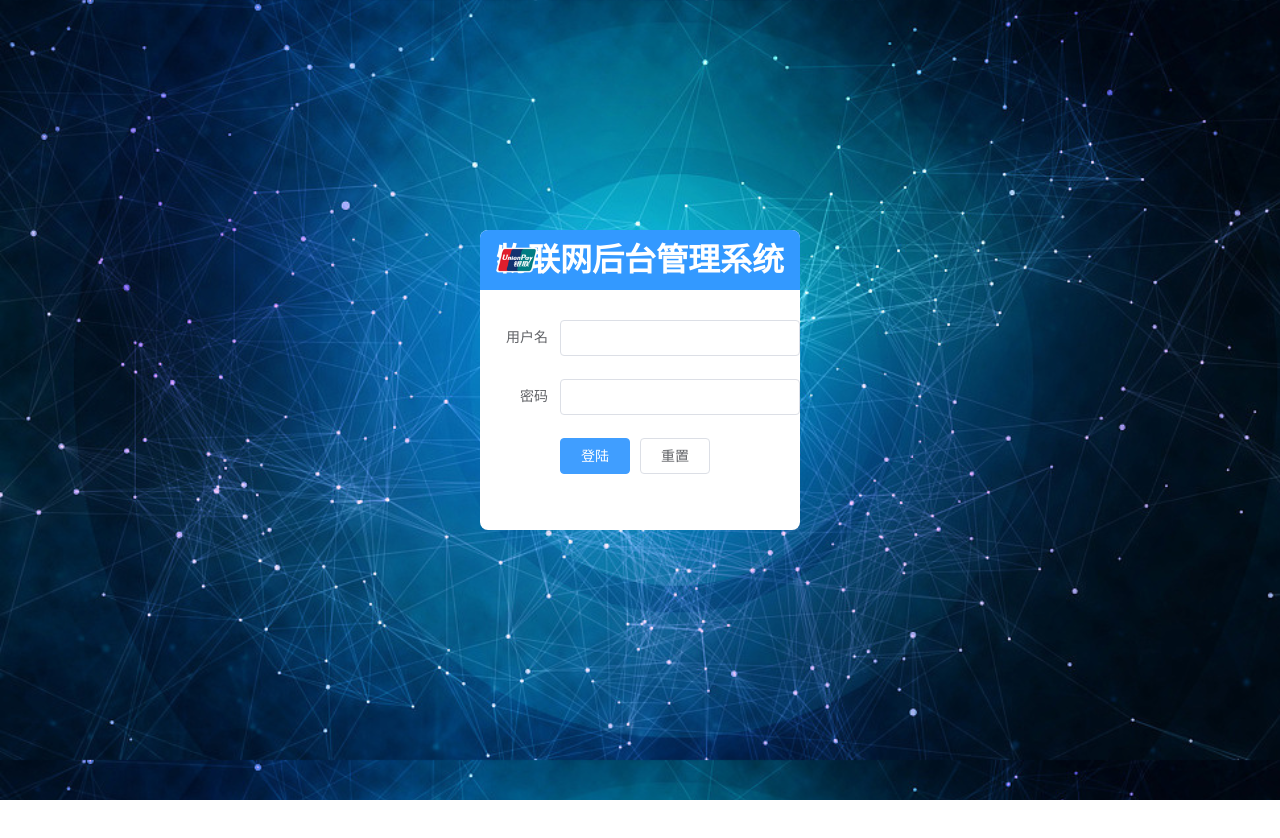
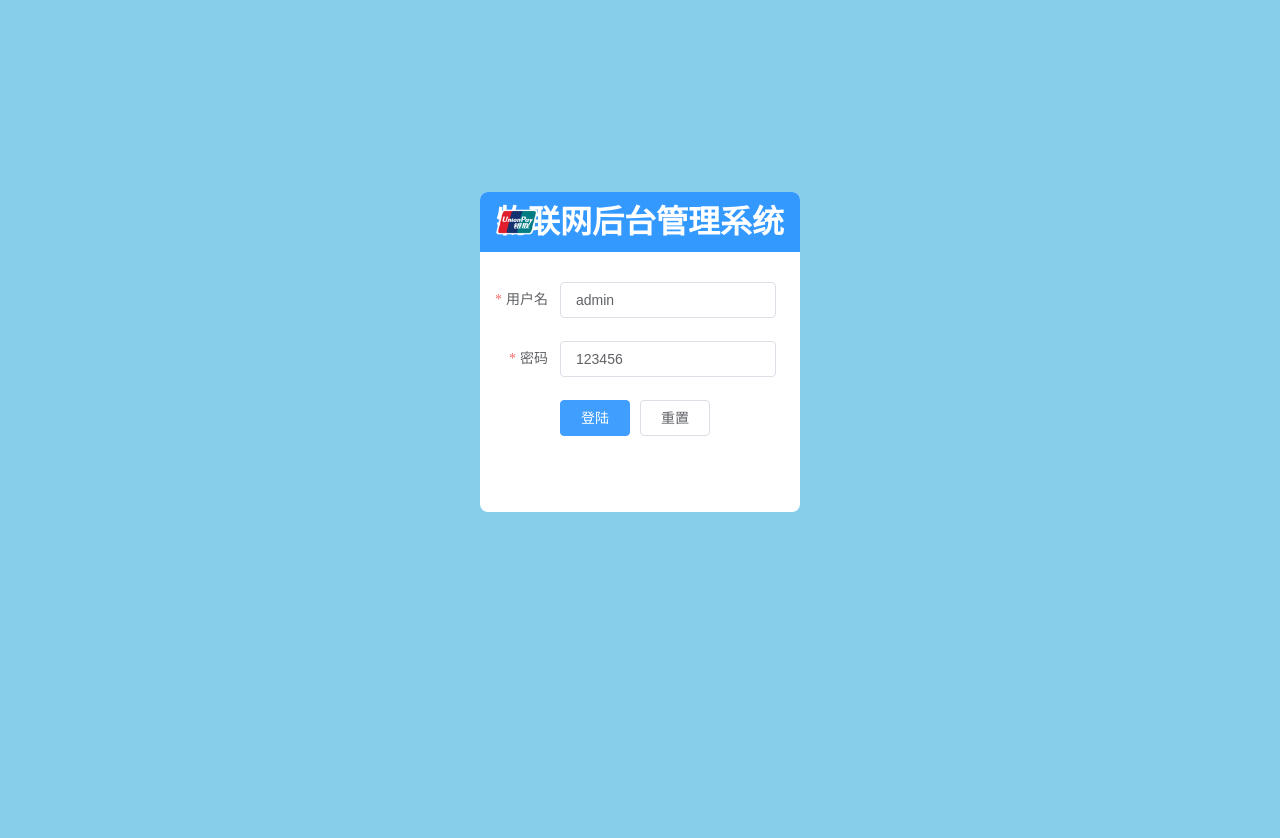
Before and after one commit to onionLxy/payManage, a Vue app: page /#/login in a window 1280 px wide. Shown: the top 838 px of the page. Before the commit the page ends 800 px from the top, so only its background shows below. Built offline with nearby package versions, Linux system fonts and the light colour scheme.

Commit message:
home页面的动态导航栏

```diff
--- a/package.json
+++ b/package.json
@@ -11,6 +11,7 @@
     "build": "node build/build.js"
   },
   "dependencies": {
+    "axios": "^0.19.0",
     "element-ui": "^2.11.1",
     "less": "^3.9.0",
     "less-loader": "^5.0.0",
--- /dev/null
+++ b/src/assets/css/common.css
@@ -0,0 +1,15 @@
+html{
+  width: 100%;
+  background-color: skyblue;
+  background-size:cover
+}
+html,
+body,
+#app {
+  height: 100%;
+}
+
+* {
+  margin: 0;
+  padding: 0;
+}
--- a/src/components/Home/home.vue
+++ b/src/components/Home/home.vue
@@ -1,5 +1,92 @@
 <template>
-  <div>
-1111
-  </div>
+  <el-container>
+    <el-header>
+      <el-radio-group v-model="isCollapse" style="margin-bottom: 20px;">
+          <el-radio-button :label="false">展开</el-radio-button>
+          <el-radio-button :label="true">收起</el-radio-button>
+        </el-radio-group>
+    </el-header>
+    <el-container>
+      <el-aside width="200px">
+
+        <el-menu
+          default-active="1-4-1"
+          class="el-menu-vertical-demo"
+          @open="handleOpen"
+          @close="handleClose"
+          :collapse="isCollapse"
+        >
+          <el-submenu index="1">
+            <template slot="title">
+              <i class="el-icon-location"></i>
+              <span slot="title">导航一</span>
+            </template>
+            <el-menu-item index="1-4-1">选项1</el-menu-item>
+            <el-menu-item index="1-4-1">选项1</el-menu-item>
+          </el-submenu>
+          <el-menu-item index="2">
+            <i class="el-icon-menu"></i>
+            <span slot="title">导航二</span>
+          </el-menu-item>
+        </el-menu>
+      </el-aside>
+      <el-main>Main</el-main>
+    </el-container>
+  </el-container>
 </template>
+<script>
+/* eslint-disable */
+export default {
+   data() {
+      return {
+        isCollapse: true
+      }
+    },
+    methods: {
+      handleOpen(key, keyPath) {
+        console.log(key, keyPath)
+      },
+      handleClose(key, keyPath) {
+        console.log(key, keyPath)
+      }
+    }
+}
+</script>
+<style lang="less" scoped>
+/* 容器 */
+.el-container {
+  height: 100%;
+  min-width: 900px;
+}
+
+.el-header {
+  background-color: #b3c0d1;
+  color: #333;
+  text-align: center;
+  line-height: 60px;
+  margin: 0;
+  padding: 0;
+}
+
+.el-aside {
+  background-color: pink;
+  color: #333;
+  text-align: center;
+  line-height: 200px;
+   .el-menu-vertical-demo:not(.el-menu--collapse) {
+    width: 200px;
+    min-height: 400px;
+ }
+  .el-menu {
+    border-right:none;
+  }
+}
+
+.el-main {
+  background-color: #e9eef3;
+  color: #333;
+  text-align: center;
+  line-height: 160px;
+}
+
+</style>
--- a/src/components/Login/login.vue
+++ b/src/components/Login/login.vue
@@ -1,62 +1,88 @@
 <template>
-  <el-form ref="form" :model="form" label-width="80px" :label-position="labelPosition" size="medium">
+    <el-form ref="ruleForm" :model="ruleForm" :rules="rules" label-width="80px" size="medium">
     <el-row>
       <el-col :span="24">
         <img class="logo" src="../../assets/union.png" alt="">
         <h1 class="title">物联网后台管理系统</h1>
       </el-col>
     </el-row>
-    <el-form-item label="用户名">
-      <el-input v-model="form.name"></el-input>
+    <el-form-item label="用户名" prop="username">
+      <el-input v-model="ruleForm.username"></el-input>
     </el-form-item>
-    <el-form-item label="密码">
-      <el-input v-model="form.password"></el-input>
+    <el-form-item label="密码" prop="password">
+      <el-input v-model="ruleForm.password"></el-input>
     </el-form-item>
 
     <el-form-item>
-      <el-button type="primary" @click="onSubmit">登陆</el-button>
-      <el-button>重置</el-button>
+      <el-button type="primary" @click="onLogin">登陆</el-button>
+      <el-button @click='resetForm'>重置</el-button>
     </el-form-item>
   </el-form>
 </template>
 <script>
+/* eslint-disable */
+import axios from '../../../node_modules/axios/dist/axios.js'
 export default {
   data() {
     return {
-      form: {
-        labelPosition:'left',
-        name:"",
-        password:"",
-      }
+      ruleForm: {
+        username:"admin",
+        password:"123456",
+      },
+      rules: {
+          username: [
+            { required: true, message: '请输入用户名', trigger: 'blur' },
+            { min: 3, max: 5, message: '长度在 3 到 5 个字符', trigger: 'blur' }
+          ],
+          password: [
+            { required: true, message: '请输入用户密码', trigger: 'blur' },
+            { min: 6, max: 8, message: '长度在 6 到 8 个字符', trigger: 'blur' }
+          ],
+        },
     }
   },
     methods: {
-    onSubmit() {
-      console.log("submit!")
+      onLogin() {
+        this.$refs.ruleForm.validate((valid) => {
+          if (!valid) {
+            alert('输入有误，登陆失败')
+            return false;
+          } else {
+            // 校验成功，发送请求，开始登陆；
+            axios.post('http://localhost:8888/api/private/v1/login',this.ruleForm).then(res => {
+              console.log(res);
+              if(res.data.meta.status == 200) {
+                // 提示登陆成功
+                this.$message({
+                  // title: '成功',
+                  message: res.data.meta.msg,
+                  type: 'success',
+                  duration:800,
+                })
+                //页面跳转（编程式导航）
+                this.$router.push('/home')
+              }
+
+
+
+            })
+    }
+
+  })
+},
+ resetForm() {
+        this.$refs.ruleForm.resetFields()
   }
 }
-};
+
+}
 </script>
-<style>
-html{
-  background: url(../../assets/time.jpg);
-  background-size:cover
-}
-body {
-  width: 100%;
-}
-* {
-  margin: 0;
-  padding: 0;
-}
-
-</style>
 <style lang="less" scoped>
   .el-form {
    width: 25%;
-  height:300px;
+   height:320px;
    background-color: #fff;
-  margin:230px auto;
+   margin:15% auto 0;
    border-radius:8px;
    .el-row {
      height: 60px;
@@ -79,5 +105,8 @@ body {
        color:#fff
      }
    }
+   .el-input.el-input--medium {
+     width:90%;
+   }
  }
 </style>
--- a/src/main.js
+++ b/src/main.js
@@ -5,6 +5,9 @@ import App from './App.vue'
 import router from './router'
 import ElementUI from 'element-ui'
 import '../node_modules/element-ui/lib/theme-chalk/index.css'
+// 引入全局的css
+import './assets/css/common.css'
+
 // 安装elementUI
 Vue.use(ElementUI)
 Vue.config.productionTip = false
```
Also changed, not shown: src/router/index.js (+2 -10 lines), 1 other file (tests, documents, lock files or other folders). Lines whose indentation alone changed are shown as unchanged.
